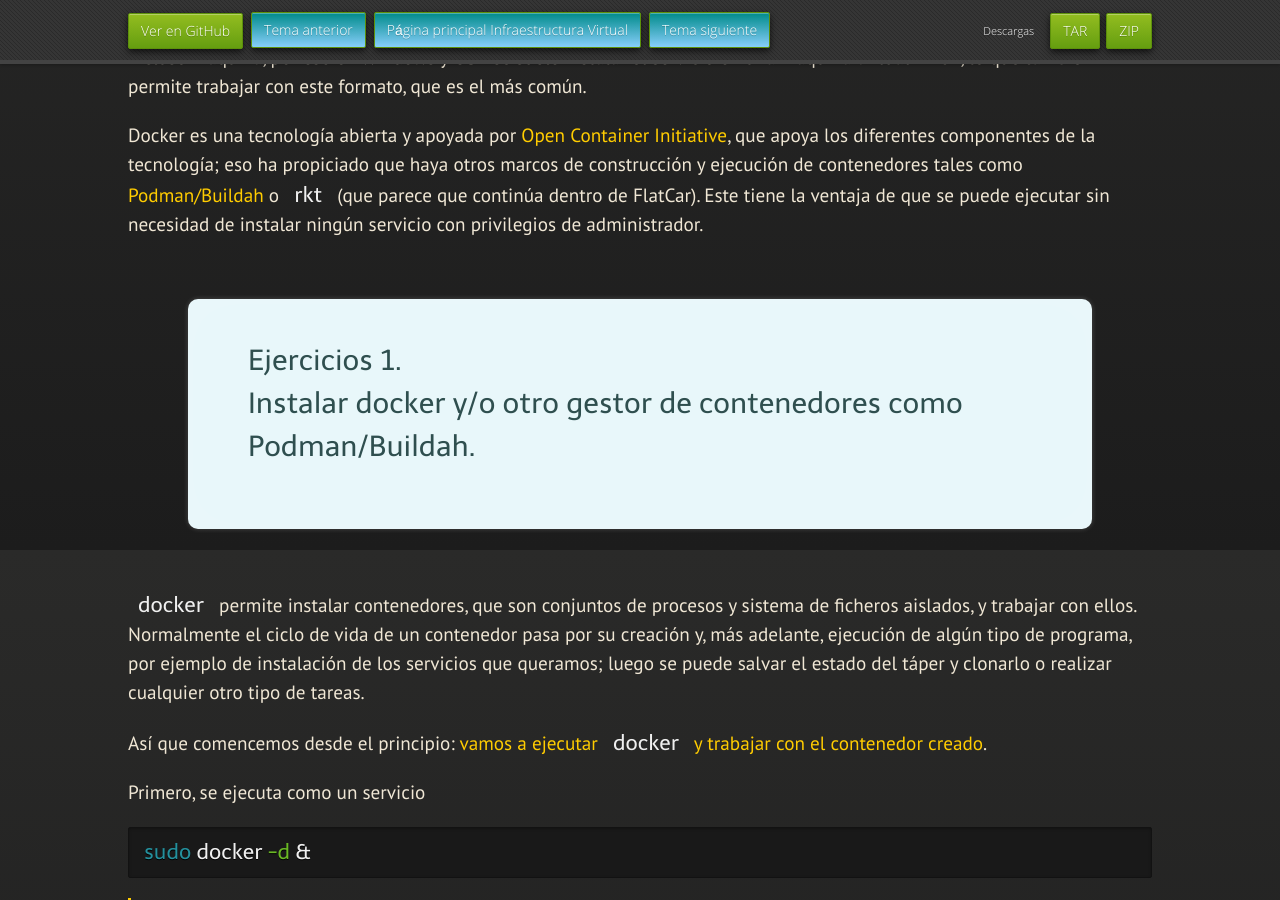
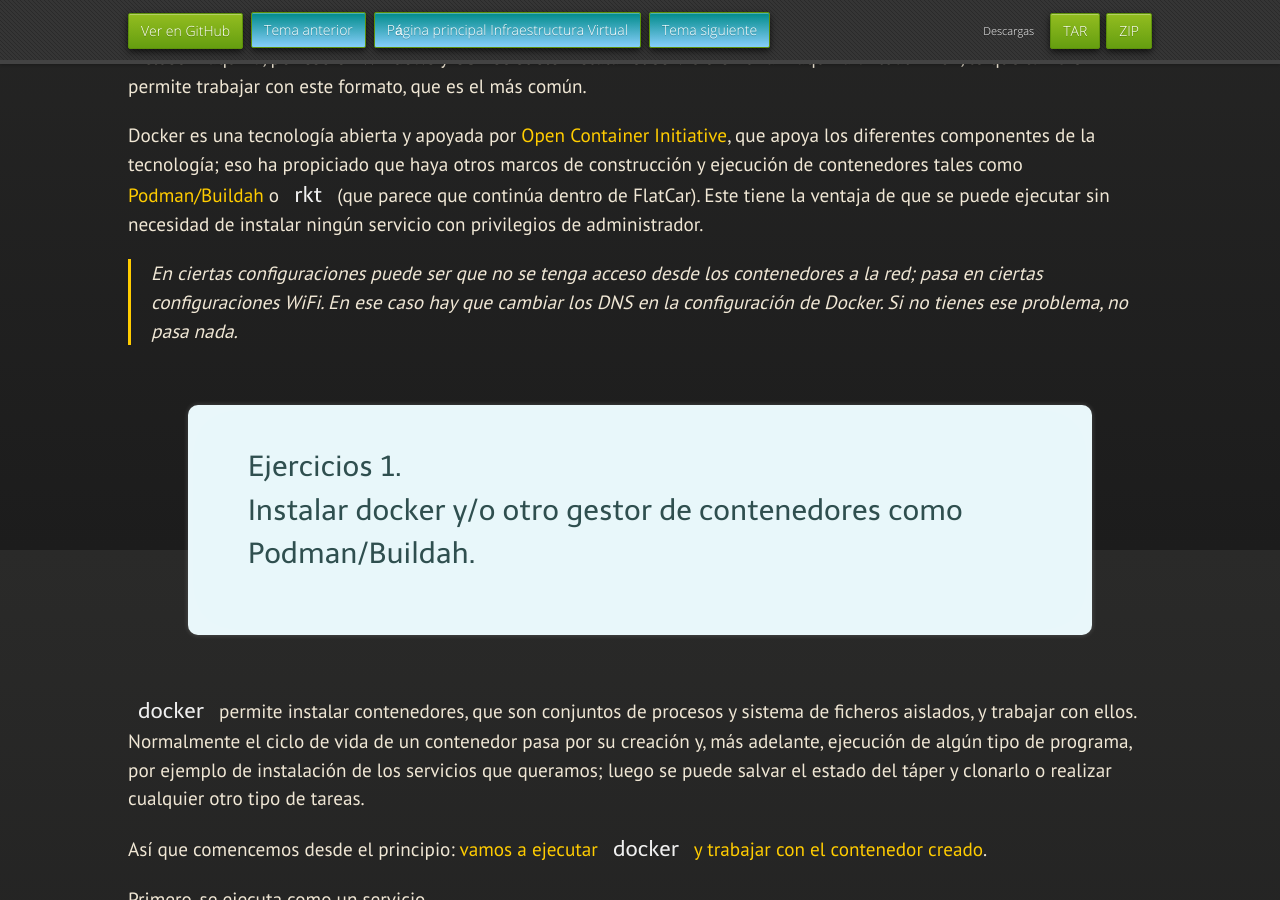
Before and after one commit to JJ/IV, a Jekyll site: the page built from documentos/temas/Contenedores.md, in a window 1280 px wide and 900 px high, scrolled down 2150 px. Built offline with Jekyll 4.4.1, drawn with Linux system fonts in a browser that asks for light colours; nearby versions of some CDN libraries; some web fonts are replaced; our own code applies the rules of GitHub Pages for plain Markdown files.

Commit message:
Sync documentos/temas/Contenedores.md de master a gh-pages

```diff
--- a/documentos/temas/Contenedores.md
+++ b/documentos/temas/Contenedores.md
@@ -96,6 +96,11 @@ o [`rkt`](https://coreos.com/rkt/) (que parece que continúa dentro de FlatCar).
 tiene la ventaja de que se puede
 ejecutar sin necesidad de instalar ningún servicio con privilegios de
 administrador.
+
+> En ciertas configuraciones puede ser que no se tenga acceso desde los
+> contenedores a la red; pasa en ciertas configuraciones WiFi. En ese caso hay
+> que cambiar los DNS en la configuración de Docker. Si no tienes ese problema,
+> no pasa nada.
 
 <div class='ejercicios' markdown='1'>
 
```
